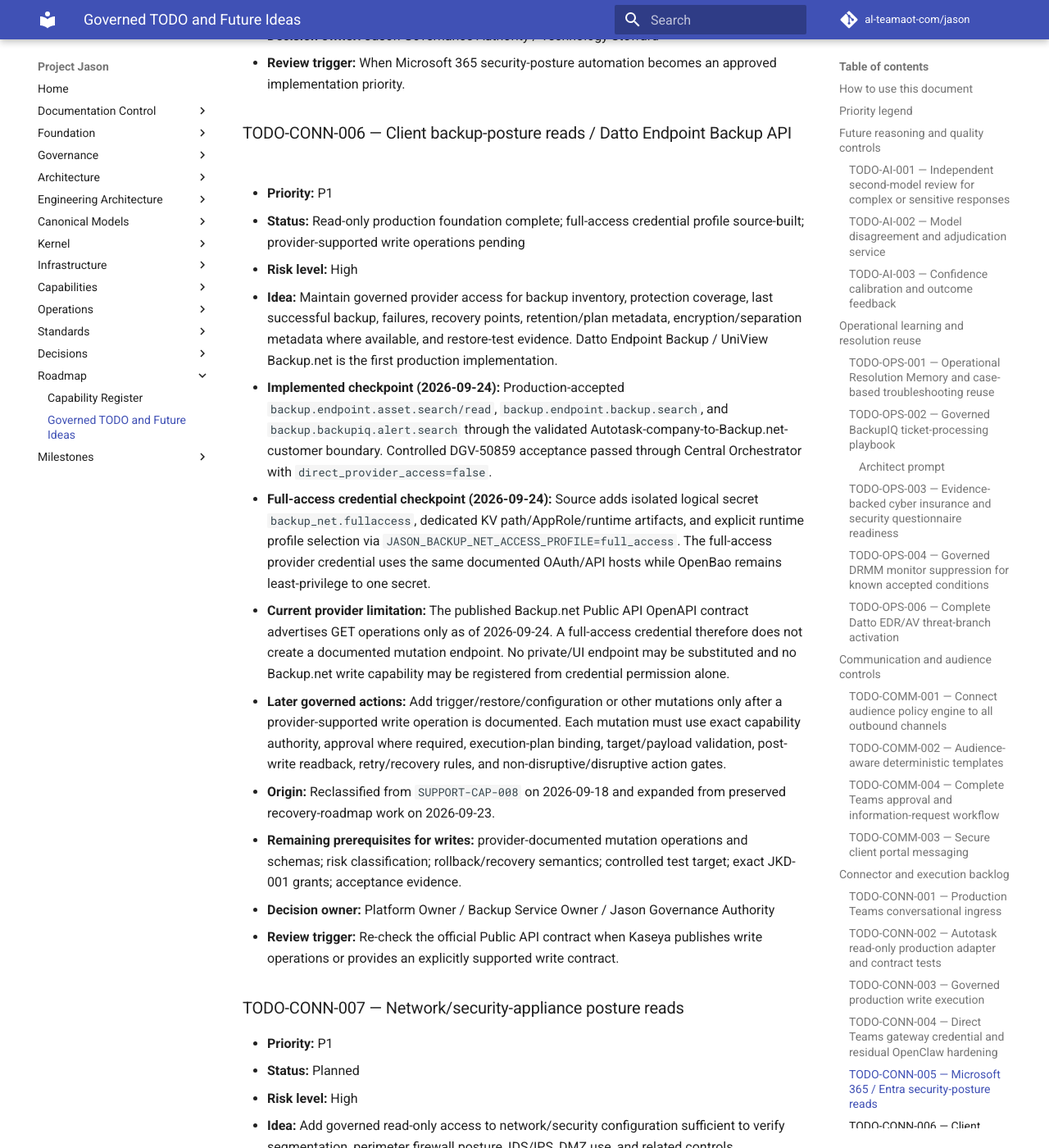
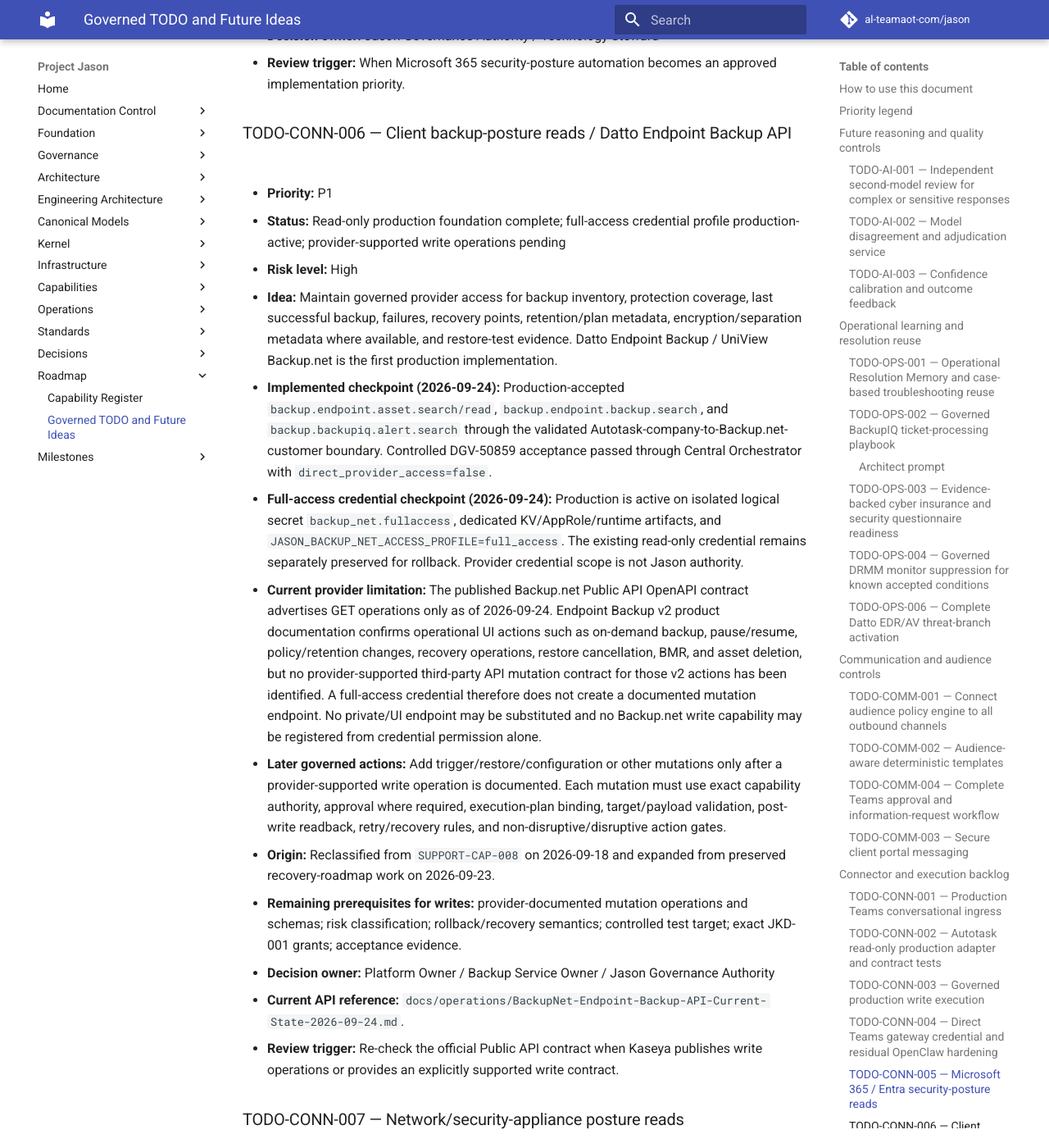
Before and after one commit to al-teamaot-com/jason, an MkDocs documentation site: the page built from docs/roadmaps/Project-Jason-TODO-and-Future-Ideas.md, in a window 1280 px wide and 1400 px high, scrolled down 25733 px. Shown: the whole window at 82% size. Built offline with MkDocs 1.6.1 and Material for MkDocs 9.7.7, drawn with Linux system fonts in a browser that asks for light colours; comment, search, counter and statistics services are not loaded; some of the changed text lies outside the part shown.

Commit message:
docs: align Endpoint Backup roadmap with production

```diff
--- a/docs/roadmaps/Project-Jason-TODO-and-Future-Ideas.md
+++ b/docs/roadmaps/Project-Jason-TODO-and-Future-Ideas.md
@@ -796,16 +796,17 @@
 ### TODO-CONN-006 — Client backup-posture reads / Datto Endpoint Backup API
 
 - **Priority:** P1
-- **Status:** Read-only production foundation complete; full-access credential profile source-built; provider-supported write operations pending
+- **Status:** Read-only production foundation complete; full-access credential profile production-active; provider-supported write operations pending
 - **Risk level:** High
 - **Idea:** Maintain governed provider access for backup inventory, protection coverage, last successful backup, failures, recovery points, retention/plan metadata, encryption/separation metadata where available, and restore-test evidence. Datto Endpoint Backup / UniView Backup.net is the first production implementation.
 - **Implemented checkpoint (2026-09-24):** Production-accepted `backup.endpoint.asset.search/read`, `backup.endpoint.backup.search`, and `backup.backupiq.alert.search` through the validated Autotask-company-to-Backup.net-customer boundary. Controlled DGV-50859 acceptance passed through Central Orchestrator with `direct_provider_access=false`.
-- **Full-access credential checkpoint (2026-09-24):** Source adds isolated logical secret `backup_net.fullaccess`, dedicated KV path/AppRole/runtime artifacts, and explicit runtime profile selection via `JASON_BACKUP_NET_ACCESS_PROFILE=full_access`. The full-access provider credential uses the same documented OAuth/API hosts while OpenBao remains least-privilege to one secret.
-- **Current provider limitation:** The published Backup.net Public API OpenAPI contract advertises GET operations only as of 2026-09-24. A full-access credential therefore does not create a documented mutation endpoint. No private/UI endpoint may be substituted and no Backup.net write capability may be registered from credential permission alone.
+- **Full-access credential checkpoint (2026-09-24):** Production is active on isolated logical secret `backup_net.fullaccess`, dedicated KV/AppRole/runtime artifacts, and `JASON_BACKUP_NET_ACCESS_PROFILE=full_access`. The existing read-only credential remains separately preserved for rollback. Provider credential scope is not Jason authority.
+- **Current provider limitation:** The published Backup.net Public API OpenAPI contract advertises GET operations only as of 2026-09-24. Endpoint Backup v2 product documentation confirms operational UI actions such as on-demand backup, pause/resume, policy/retention changes, recovery operations, restore cancellation, BMR, and asset deletion, but no provider-supported third-party API mutation contract for those v2 actions has been identified. A full-access credential therefore does not create a documented mutation endpoint. No private/UI endpoint may be substituted and no Backup.net write capability may be registered from credential permission alone.
 - **Later governed actions:** Add trigger/restore/configuration or other mutations only after a provider-supported write operation is documented. Each mutation must use exact capability authority, approval where required, execution-plan binding, target/payload validation, post-write readback, retry/recovery rules, and non-disruptive/disruptive action gates.
 - **Origin:** Reclassified from `SUPPORT-CAP-008` on 2026-09-18 and expanded from preserved recovery-roadmap work on 2026-09-23.
 - **Remaining prerequisites for writes:** provider-documented mutation operations and schemas; risk classification; rollback/recovery semantics; controlled test target; exact JKD-001 grants; acceptance evidence.
 - **Decision owner:** Platform Owner / Backup Service Owner / Jason Governance Authority
+- **Current API reference:** `docs/operations/BackupNet-Endpoint-Backup-API-Current-State-2026-09-24.md`.
 - **Review trigger:** Re-check the official Public API contract when Kaseya publishes write operations or provides an explicitly supported write contract.
 
 ### TODO-CONN-007 — Network/security-appliance posture reads
@@ -1166,7 +1167,7 @@
 - **Implemented checkpoint:** `implementation/orchestrator/client_security_posture.py` defines the deterministic baseline/evaluator. Tests prove missing evidence cannot become good, unavailable evidence remains distinct, mixed evidence fails to a gap, and confirmed gaps create proposals rather than automatic changes. Architecture contract: `docs/architecture/Jason-Client-Security-Posture-Review.md`.
 - **Production checkpoint (2026-09-19):** Controlled `XYZ Test Company` resolved to exact Autotask company ID `1158`. Company-bound Autotask configuration evidence succeeded. Exact-name DRMM site discovery returned no site, and IT Glue organization evidence was denied by the information-release gate; both are correctly represented as `evidence_unavailable` rather than guessed or cross-client substituted. Client binding now requires exact Autotask identity and treats absent provider mappings as unavailable.
 - **Production checkpoint (2026-09-19, mapped client):** Atomic Plumbing & Drain Cleaning is independently bound as Autotask company `333` ↔ DRMM site UID `a6af04fc-2e2a-4236-82ca-9d47ac616524`. Exact endpoint evidence on `Atomic-50291` proved current AV/EDR health and exact endpoint alert reads. The evaluator now requires complete client coverage before any healthy sample becomes `confirmed_good`; one authoritative unhealthy observation can still establish a gap. Account-level DRMM alert search was observed returning cross-site results despite a site selector and is excluded from posture evidence.
-- **Remaining acceptance:** Normalize complete DRMM inventory evidence across the bound client; obtain/authorize IT Glue organization evidence without bypassing its information-release gate; preserve unavailable status for Endpoint Backup and Microsoft controls until their desk-dependent integrations are completed; add report/Grafana evidence after live proof.
+- **Remaining acceptance:** Normalize complete DRMM inventory evidence across the bound client; obtain/authorize IT Glue organization evidence without bypassing its information-release gate; consume the now-live client-bounded Backup.net Endpoint Backup reads for backup posture instead of preserving Endpoint Backup as unavailable; preserve unavailable status only for controls whose provider evidence is still not integrated; add report/Grafana evidence after live proof.
 - **Decision owner:** Jason Governance Authority / AOT Owner
 - **Review trigger:** Continue immediately with client-bound evidence mapping.
 
```
